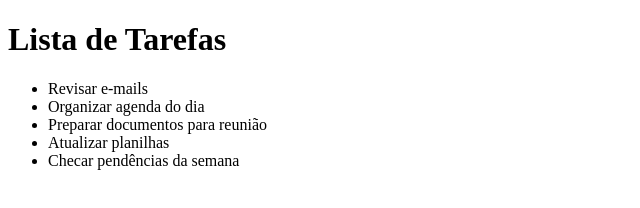
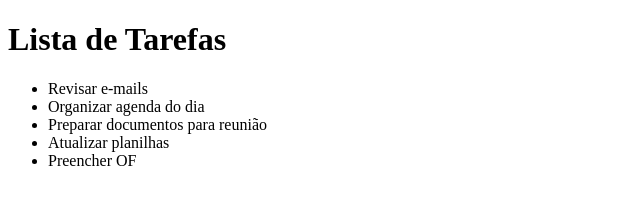
Before and after one commit to alanbrunoscience/test-git-flow, a website: page src/index.html in a window 1280 px wide. Shown: the whole page, without its empty margins (0-640 px from the left). Drawn offline with Linux system fonts and the light colour scheme.

```diff
--- a/package.json
+++ b/package.json
@@ -1,6 +1,6 @@
 {
     "name": "angular-app",
-    "version": "0.0.1",
+    "version": "5.2.4-rc27",
     "private": true,
     "scripts": {
         "ng": "ng",
--- a/src/index.html
+++ b/src/index.html
@@ -16,7 +16,7 @@
     <li>Organizar agenda do dia</li>
     <li>Preparar documentos para reunião</li>
     <li>Atualizar planilhas</li>
-    <li>Checar pendências da semana</li>
+    <li>Preencher OF</li>
   </ul>
 
 </body>
```
